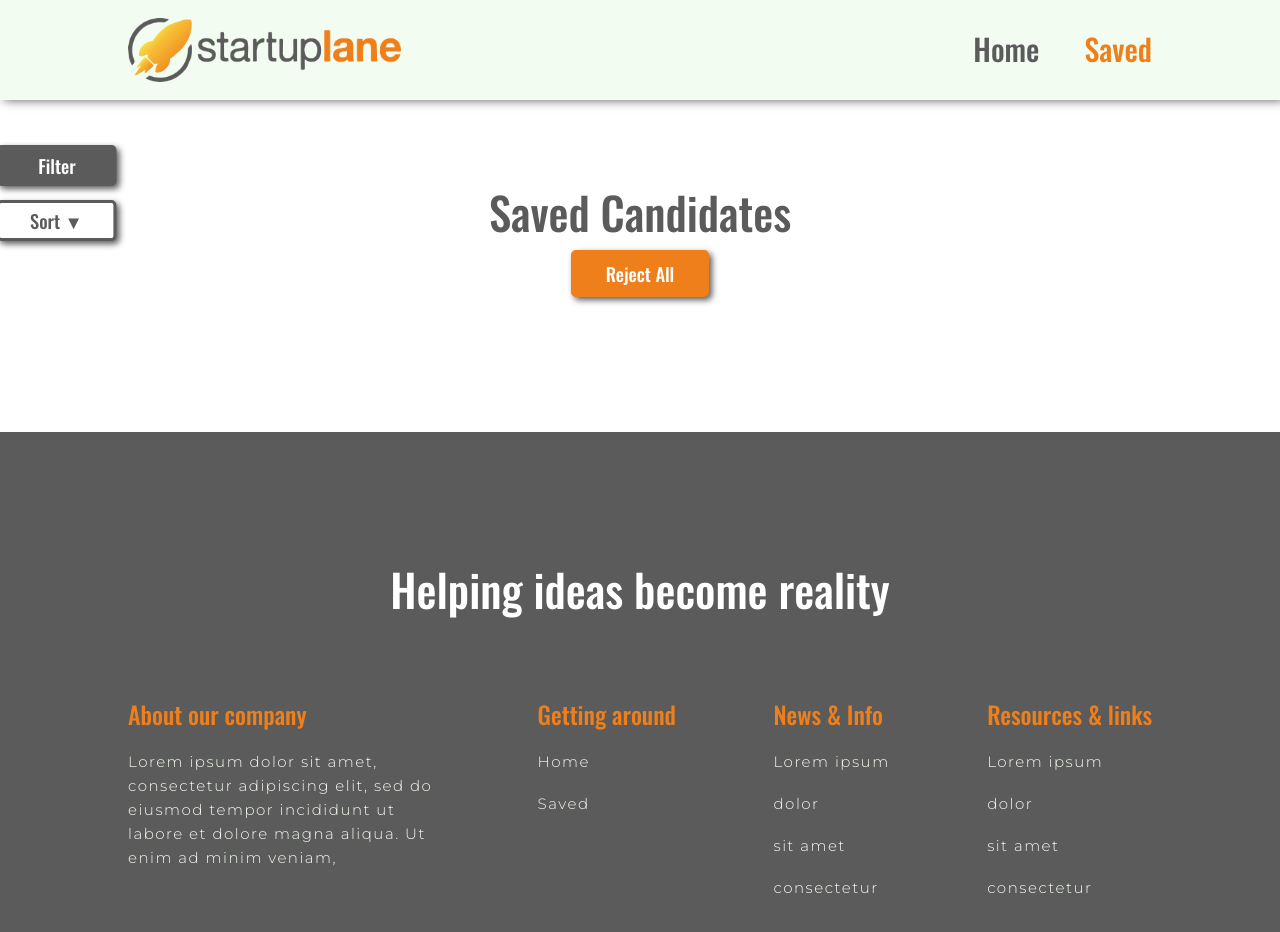
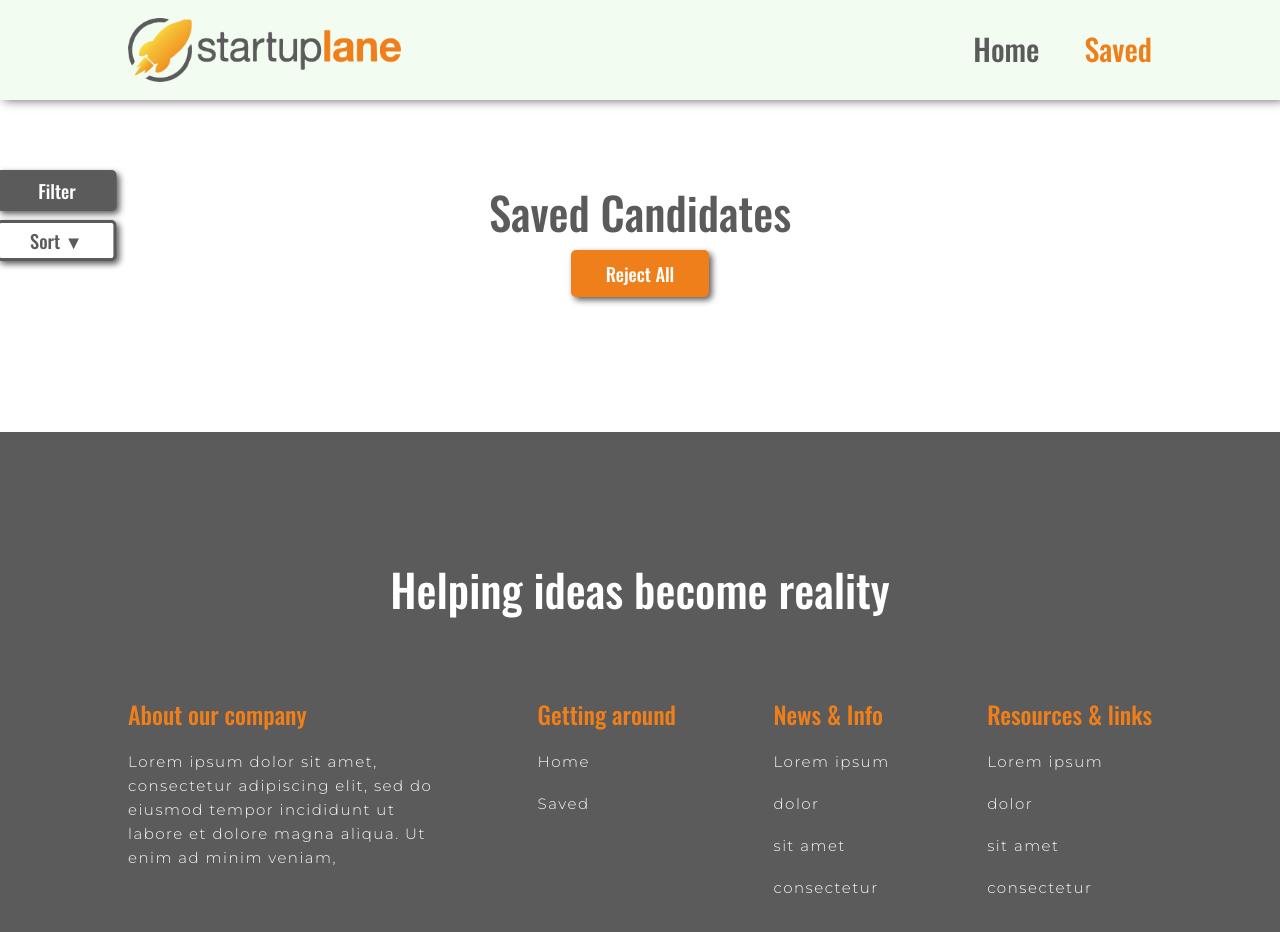
Before and after one commit to MichaelD3289/startup-lane, a React (Vite) app: page /saved in a window 1280 px wide. Shown: the top 932 px of the page. Built offline with nearby package versions, Linux system fonts and the light colour scheme.

Commit message:
css adjustments and static.json file for heroku deployment

```diff
--- a/src/index.css
+++ b/src/index.css
@@ -160,7 +160,7 @@ h3 {
 
 .logo {
   max-height: clamp(3rem, 5.5vw, 4rem);
-  margin: 0 auto;
+  margin: 0;
 }
 
 .nav__item {
@@ -508,7 +508,7 @@ h3 {
 
   .filter {
     position: absolute;
-    top: 145px;
+    top: 170px;
     left: 0;
     transform: translateX(-100%);
     padding: var(--section-padding-xs) var(--section-padding);
@@ -572,7 +572,7 @@ h3 {
 
     .sort {
       position: absolute;
-      top: 200px;
+      top: 220px;
       left: 0;
       transform: translateX(-3%);
       border-radius: 5px;
--- /dev/null
+++ b/static.json
@@ -0,0 +1,3 @@
+{
+  "root": "./dist"
+}
```
